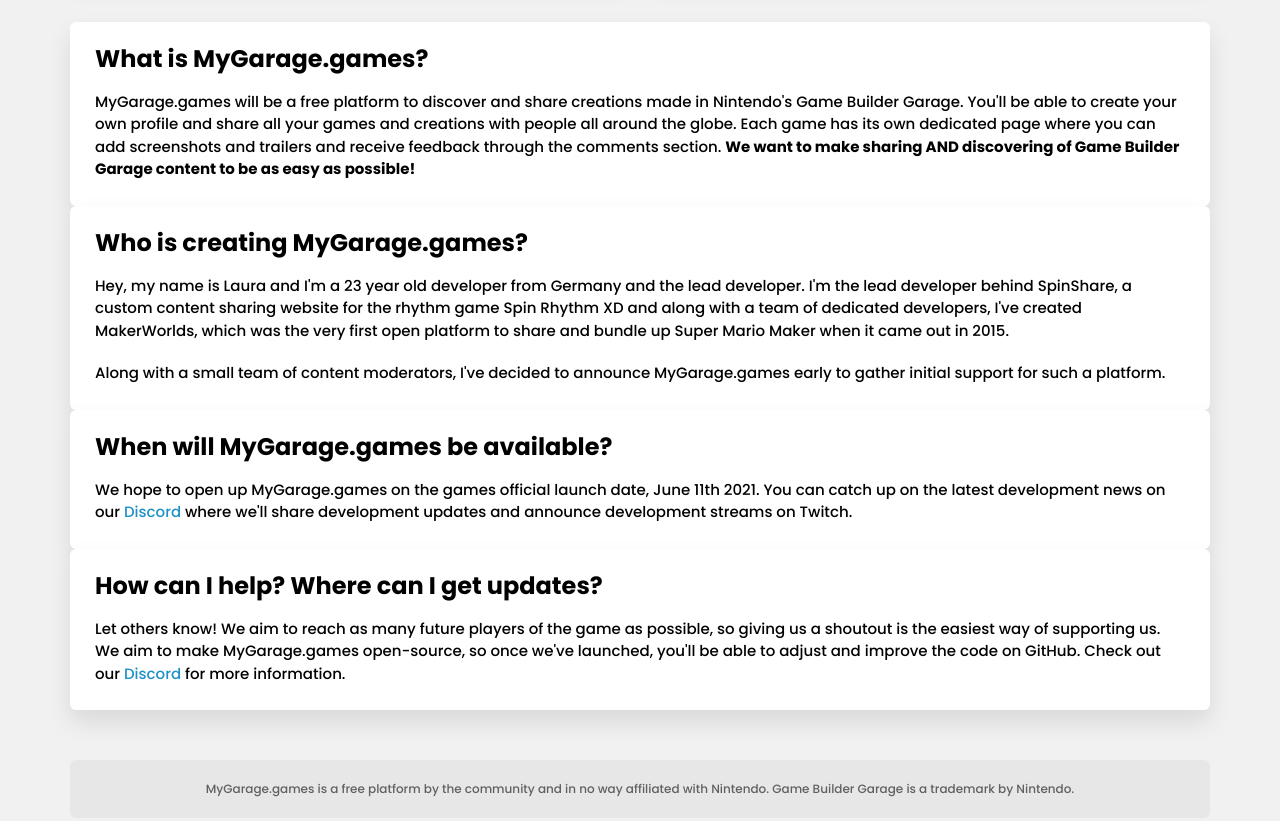
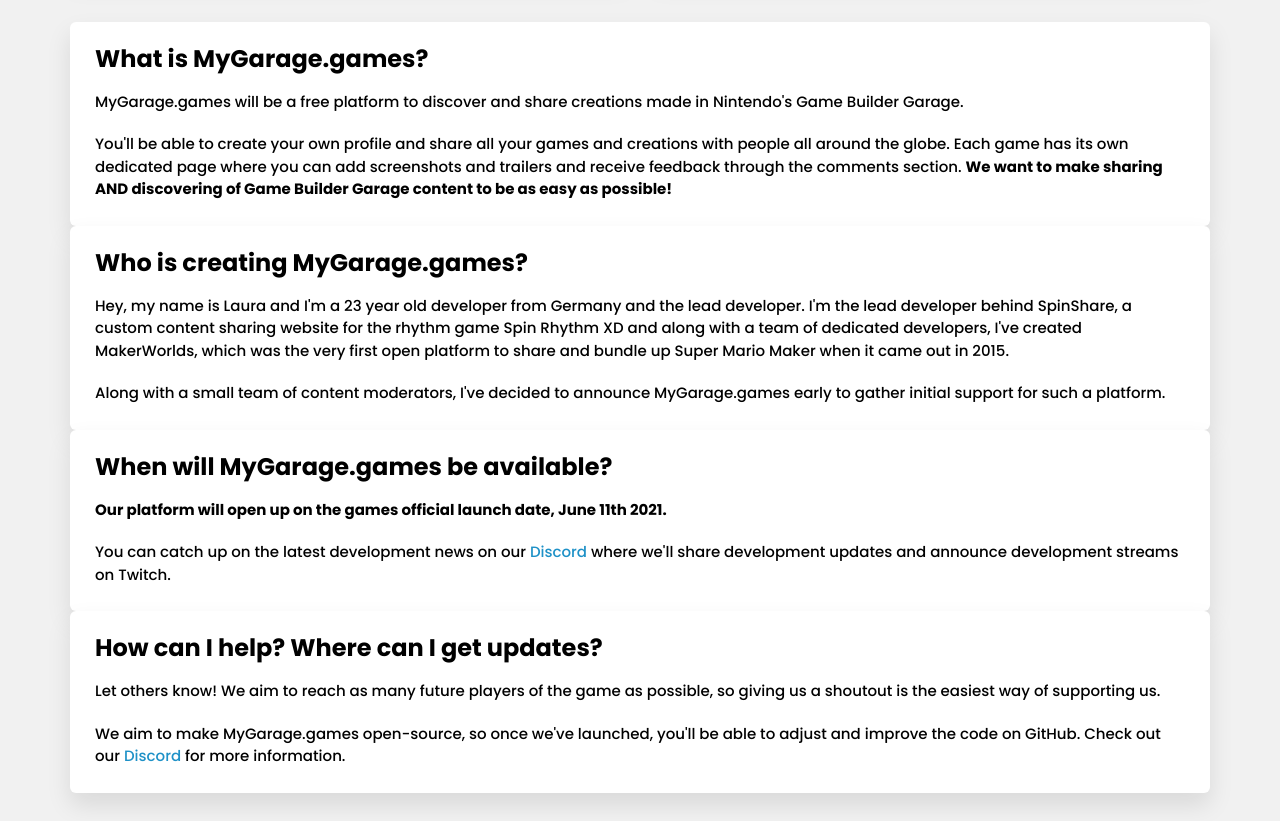
Before and after one commit to LauraWebdev/mgg-comingsoon, a website: page public/index.htm in a window 1280 px wide. Shown: the part 540-1361 px from the top of the page. Drawn offline with Linux system fonts and the light colour scheme; a script that the page names is missing.

Commit message:
adjusted spacing a bit

```diff
--- a/public/index.htm
+++ b/public/index.htm
@@ -31,7 +31,8 @@
                     <section class="qnas">
                         <section>
                             <h1>What is MyGarage.games?</h1>
-                            <p>MyGarage.games will be a free platform to discover and share creations made in Nintendo's Game Builder Garage. You'll be able to create your own profile and share all your games and creations with people all around the globe. Each game has its own dedicated page where you can add screenshots and trailers and receive feedback through the comments section. <strong>We want to make sharing AND discovering of Game Builder Garage content to be as easy as possible!</strong></p>
+                            <p>MyGarage.games will be a free platform to discover and share creations made in Nintendo's Game Builder Garage.</p>
+                            <p>You'll be able to create your own profile and share all your games and creations with people all around the globe. Each game has its own dedicated page where you can add screenshots and trailers and receive feedback through the comments section. <strong>We want to make sharing AND discovering of Game Builder Garage content to be as easy as possible!</strong></p>
                         </section>
 
                         <section>
@@ -42,12 +43,14 @@
 
                         <section>
                             <h1>When will MyGarage.games be available?</h1>
-                            <p>We hope to open up MyGarage.games on the games official launch date, June 11th 2021. You can catch up on the latest development news on our <a href="/discord" target="_blank">Discord</a> where we'll share development updates and announce development streams on Twitch.</p>
+                            <p><strong>Our platform will open up on the games official launch date, June 11th 2021.</strong></p>
+                            <p>You can catch up on the latest development news on our <a href="/discord" target="_blank">Discord</a> where we'll share development updates and announce development streams on Twitch.</p>
                         </section>
 
                         <section>
                             <h1>How can I help? Where can I get updates?</h1>
-                            <p>Let others know! We aim to reach as many future players of the game as possible, so giving us a shoutout is the easiest way of supporting us. We aim to make MyGarage.games open-source, so once we've launched, you'll be able to adjust and improve the code on GitHub. Check out our <a href="/discord" target="_blank">Discord</a> for more information.</p>
+                            <p>Let others know! We aim to reach as many future players of the game as possible, so giving us a shoutout is the easiest way of supporting us.</p>
+                            <p>We aim to make MyGarage.games open-source, so once we've launched, you'll be able to adjust and improve the code on GitHub. Check out our <a href="/discord" target="_blank">Discord</a> for more information.</p>
                         </section>
                     </section>
                 </main>
```
